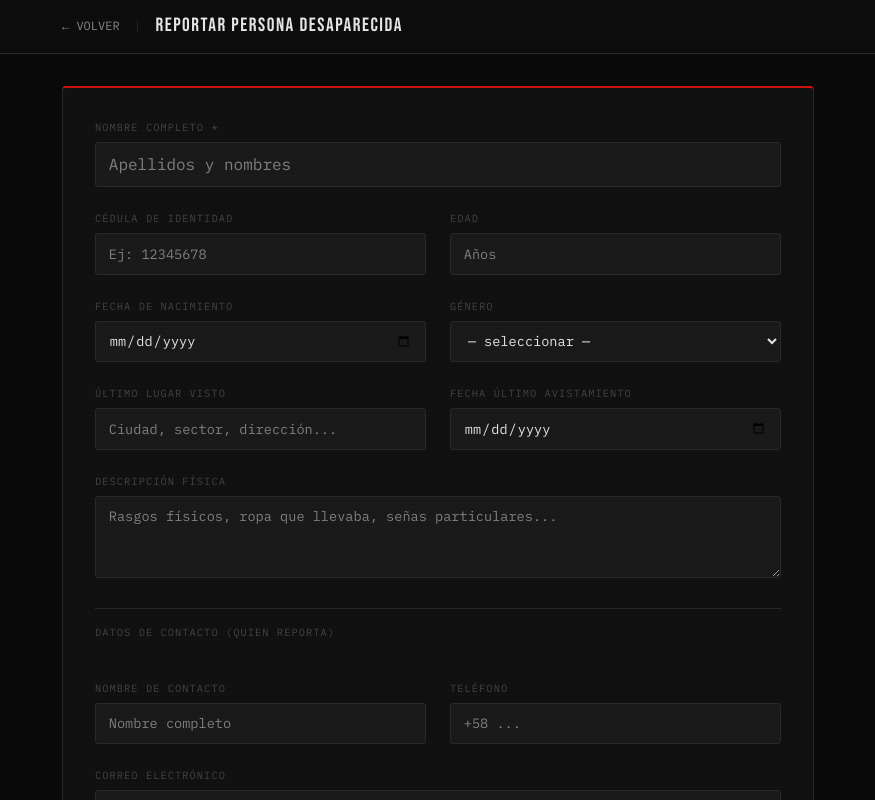
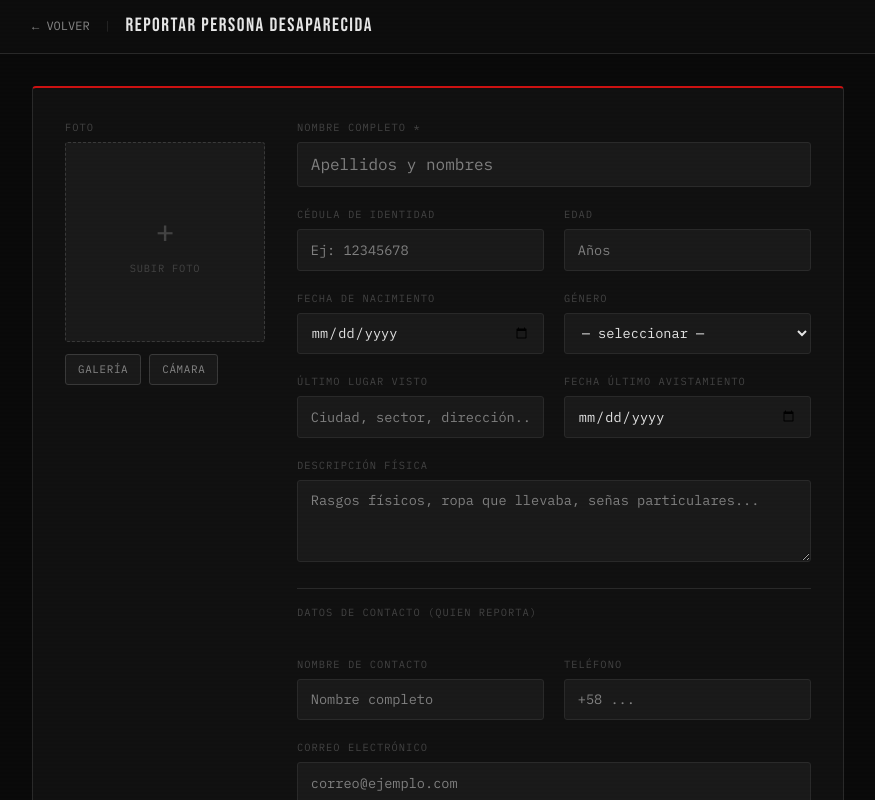
Before and after one commit to CalitoTech/sos-venezuela-data, a Next.js app in the folder web/: page /agregar in a window 1280 px wide. Shown: the top 800 px of the page, without its empty margins (202-1077 px from the left). Built offline with nearby package versions, Linux system fonts and the light colour scheme; no server answers.

Commit message:
Add photo upload component and integrate with form; update environment variables for Cloudinary

```diff
--- a/web/app/agregar/page.tsx
+++ b/web/app/agregar/page.tsx
@@ -1,16 +1,12 @@
+"use client";
+
 import Link from "next/link";
+import { useState } from "react";
+import { useRouter } from "next/navigation";
 import { createPerson } from "@/lib/actions";
+import { PhotoUpload } from "@/components/PhotoUpload";
 
-const field = {
-  label: (s: string) => ({
-    display: "block",
-    fontFamily: "var(--mono)",
-    fontSize: "0.65rem",
-    letterSpacing: "0.1em",
-    color: "var(--text-faint)",
-    marginBottom: "0.4rem",
-  }),
-  input: {
+const fieldStyle = {
   width: "100%",
   background: "var(--bg-input)",
   border: "1px solid var(--border)",
@@ -20,15 +16,35 @@ const field = {
   fontSize: "0.85rem",
   padding: "0.6rem 0.8rem",
   outline: "none",
-  } as React.CSSProperties,
-};
+} as React.CSSProperties;
+
+const labelStyle = {
+  display: "block",
+  fontFamily: "var(--mono)",
+  fontSize: "0.65rem",
+  letterSpacing: "0.1em",
+  color: "var(--text-faint)",
+  marginBottom: "0.4rem",
+} as React.CSSProperties;
 
 export default function AgregarPage() {
+  const [photoUrl, setPhotoUrl] = useState("");
+  const [submitting, setSubmitting] = useState(false);
+  const router = useRouter();
+
+  async function handleSubmit(e: React.FormEvent<HTMLFormElement>) {
+    e.preventDefault();
+    setSubmitting(true);
+    const formData = new FormData(e.currentTarget);
+    if (photoUrl) formData.set("photo_url", photoUrl);
+    await createPerson(formData);
+    router.push("/");
+  }
+
   return (
     <main style={{ minHeight: "100vh" }}>
-      {/* Header */}
       <header style={{ borderBottom: "1px solid var(--border)", background: "#0d0d0d" }}>
-        <div style={{ maxWidth: 800, margin: "0 auto", padding: "0.75rem 1.5rem", display: "flex", alignItems: "center", gap: "1rem" }}>
+        <div style={{ maxWidth: 860, margin: "0 auto", padding: "0.75rem 1.5rem", display: "flex", alignItems: "center", gap: "1rem" }}>
           <Link href="/" style={{ fontFamily: "var(--mono)", fontSize: "0.75rem", color: "var(--text-dim)", textDecoration: "none" }}>
             ← VOLVER
           </Link>
@@ -39,38 +55,46 @@ export default function AgregarPage() {
         </div>
       </header>
 
-      <div style={{ maxWidth: 800, margin: "0 auto", padding: "2rem 1.5rem" }}>
+      <div style={{ maxWidth: 860, margin: "0 auto", padding: "2rem 1.5rem" }}>
         <div style={{
           background: "var(--bg-card)", border: "1px solid var(--border)",
           borderTop: "2px solid var(--red)", borderRadius: 4, padding: "2rem",
         }}>
-          <form action={createPerson}>
-            <div style={{ display: "grid", gridTemplateColumns: "1fr 1fr", gap: "1.5rem" }}>
+          <form onSubmit={handleSubmit}>
+            <div style={{ display: "grid", gridTemplateColumns: "200px 1fr", gap: "2rem", alignItems: "start" }}>
 
-              {/* Full name — full width */}
+              {/* Columna izquierda: foto */}
+              <div>
+                <p style={labelStyle}>FOTO</p>
+                <PhotoUpload onUpload={setPhotoUrl} />
+              </div>
+
+              {/* Columna derecha: campos */}
+              <div style={{ display: "grid", gridTemplateColumns: "1fr 1fr", gap: "1.25rem" }}>
+
                 <div style={{ gridColumn: "1 / -1" }}>
-                <label style={field.label("")}>NOMBRE COMPLETO *</label>
-                <input name="full_name" required placeholder="Apellidos y nombres" style={{ ...field.input, fontSize: "1rem" }} />
+                  <label style={labelStyle}>NOMBRE COMPLETO *</label>
+                  <input name="full_name" required placeholder="Apellidos y nombres" style={{ ...fieldStyle, fontSize: "1rem" }} />
                 </div>
 
                 <div>
-                <label style={field.label("")}>CÉDULA DE IDENTIDAD</label>
-                <input name="cedula" placeholder="Ej: 12345678" style={field.input} />
+                  <label style={labelStyle}>CÉDULA DE IDENTIDAD</label>
+                  <input name="cedula" placeholder="Ej: 12345678" style={fieldStyle} />
                 </div>
 
                 <div>
-                <label style={field.label("")}>EDAD</label>
-                <input name="age" type="number" min={0} max={130} placeholder="Años" style={field.input} />
+                  <label style={labelStyle}>EDAD</label>
+                  <input name="age" type="number" min={0} max={130} placeholder="Años" style={fieldStyle} />
                 </div>
 
                 <div>
-                <label style={field.label("")}>FECHA DE NACIMIENTO</label>
-                <input name="date_of_birth" type="date" style={field.input} />
+                  <label style={labelStyle}>FECHA DE NACIMIENTO</label>
+                  <input name="date_of_birth" type="date" style={fieldStyle} />
                 </div>
 
                 <div>
-                <label style={field.label("")}>GÉNERO</label>
-                <select name="gender" style={{ ...field.input }}>
+                  <label style={labelStyle}>GÉNERO</label>
+                  <select name="gender" style={fieldStyle}>
                     <option value="">— seleccionar —</option>
                     <option value="male">Masculino</option>
                     <option value="female">Femenino</option>
@@ -78,68 +102,62 @@ export default function AgregarPage() {
                 </div>
 
                 <div>
-                <label style={field.label("")}>ÚLTIMO LUGAR VISTO</label>
-                <input name="last_seen_location" placeholder="Ciudad, sector, dirección..." style={field.input} />
+                  <label style={labelStyle}>ÚLTIMO LUGAR VISTO</label>
+                  <input name="last_seen_location" placeholder="Ciudad, sector, dirección..." style={fieldStyle} />
                 </div>
 
                 <div>
-                <label style={field.label("")}>FECHA ÚLTIMO AVISTAMIENTO</label>
-                <input name="last_seen_date" type="date" style={field.input} />
+                  <label style={labelStyle}>FECHA ÚLTIMO AVISTAMIENTO</label>
+                  <input name="last_seen_date" type="date" style={fieldStyle} />
                 </div>
 
-              {/* Description — full width */}
                 <div style={{ gridColumn: "1 / -1" }}>
-                <label style={field.label("")}>DESCRIPCIÓN FÍSICA</label>
+                  <label style={labelStyle}>DESCRIPCIÓN FÍSICA</label>
                   <textarea
                     name="description"
                     rows={3}
                     placeholder="Rasgos físicos, ropa que llevaba, señas particulares..."
-                  style={{ ...field.input, resize: "vertical" }}
+                    style={{ ...fieldStyle, resize: "vertical" }}
                   />
                 </div>
 
-              {/* Divider */}
+                {/* Sección contacto */}
                 <div style={{ gridColumn: "1 / -1", borderTop: "1px solid var(--border)", paddingTop: "1rem" }}>
-                <p style={{ fontFamily: "var(--mono)", fontSize: "0.65rem", color: "var(--text-faint)", letterSpacing: "0.1em", marginBottom: "1rem" }}>
-                  DATOS DE CONTACTO (QUIEN REPORTA)
-                </p>
+                  <p style={{ ...labelStyle, marginBottom: "1rem" }}>DATOS DE CONTACTO (QUIEN REPORTA)</p>
                 </div>
 
                 <div>
-                <label style={field.label("")}>NOMBRE DE CONTACTO</label>
-                <input name="contact_name" placeholder="Nombre completo" style={field.input} />
+                  <label style={labelStyle}>NOMBRE DE CONTACTO</label>
+                  <input name="contact_name" placeholder="Nombre completo" style={fieldStyle} />
                 </div>
 
                 <div>
-                <label style={field.label("")}>TELÉFONO</label>
-                <input name="contact_phone" type="tel" placeholder="+58 ..." style={field.input} />
+                  <label style={labelStyle}>TELÉFONO</label>
+                  <input name="contact_phone" type="tel" placeholder="+58 ..." style={fieldStyle} />
                 </div>
 
                 <div style={{ gridColumn: "1 / -1" }}>
-                <label style={field.label("")}>CORREO ELECTRÓNICO</label>
-                <input name="contact_email" type="email" placeholder="correo@ejemplo.com" style={field.input} />
+                  <label style={labelStyle}>CORREO ELECTRÓNICO</label>
+                  <input name="contact_email" type="email" placeholder="correo@ejemplo.com" style={fieldStyle} />
                 </div>
 
-              {/* Submit */}
                 <div style={{ gridColumn: "1 / -1", marginTop: "0.5rem" }}>
                   <button
                     type="submit"
+                    disabled={submitting}
                     style={{
                       width: "100%",
-                    background: "var(--red)",
-                    color: "#fff",
-                    border: "none",
-                    borderRadius: 3,
-                    fontFamily: "var(--mono)",
-                    fontSize: "0.85rem",
-                    fontWeight: 600,
-                    letterSpacing: "0.1em",
-                    padding: "0.85rem",
-                    cursor: "pointer",
+                      background: submitting ? "#881111" : "var(--red)",
+                      color: "#fff", border: "none", borderRadius: 3,
+                      fontFamily: "var(--mono)", fontSize: "0.85rem",
+                      fontWeight: 600, letterSpacing: "0.1em",
+                      padding: "0.85rem", cursor: submitting ? "not-allowed" : "pointer",
+                      transition: "background 0.15s",
                     }}
                   >
-                  REGISTRAR PERSONA DESAPARECIDA
+                    {submitting ? "REGISTRANDO..." : "REGISTRAR PERSONA DESAPARECIDA"}
                   </button>
+                </div>
               </div>
             </div>
           </form>
--- /dev/null
+++ b/web/components/PhotoUpload.tsx
@@ -0,0 +1,138 @@
+"use client";
+
+import { useState, useRef } from "react";
+
+interface PhotoUploadProps {
+  onUpload: (url: string) => void;
+  currentUrl?: string;
+}
+
+export function PhotoUpload({ onUpload, currentUrl }: PhotoUploadProps) {
+  const [preview, setPreview] = useState<string | null>(currentUrl ?? null);
+  const [uploading, setUploading] = useState(false);
+  const [error, setError] = useState<string | null>(null);
+  const inputRef = useRef<HTMLInputElement>(null);
+
+  async function handleFile(file: File) {
+    setError(null);
+    setUploading(true);
+    setPreview(URL.createObjectURL(file));
+
+    try {
+      const formData = new FormData();
+      formData.append("file", file);
+      formData.append("upload_preset", process.env.NEXT_PUBLIC_CLOUDINARY_UPLOAD_PRESET!);
+
+      const res = await fetch(
+        `https://api.cloudinary.com/v1_1/${process.env.NEXT_PUBLIC_CLOUDINARY_CLOUD_NAME}/image/upload`,
+        { method: "POST", body: formData }
+      );
+
+      if (!res.ok) throw new Error("Error al subir la imagen");
+
+      const data = await res.json();
+      setPreview(data.secure_url);
+      onUpload(data.secure_url);
+    } catch (e) {
+      setError("No se pudo subir la foto. Intenta de nuevo.");
+      setPreview(currentUrl ?? null);
+    } finally {
+      setUploading(false);
+    }
+  }
+
+  return (
+    <div style={{ display: "flex", flexDirection: "column", gap: "0.75rem" }}>
+      {/* Hidden input — acepta archivos y cámara en móvil */}
+      <input
+        ref={inputRef}
+        type="file"
+        accept="image/*"
+        capture="environment"
+        style={{ display: "none" }}
+        onChange={e => { if (e.target.files?.[0]) handleFile(e.target.files[0]); }}
+      />
+
+      {/* Preview o placeholder */}
+      <div
+        onClick={() => !uploading && inputRef.current?.click()}
+        style={{
+          width: "100%", aspectRatio: "1/1", maxWidth: 200,
+          borderRadius: 3, overflow: "hidden",
+          border: `1px dashed ${uploading ? "var(--amber)" : "var(--border-hi)"}`,
+          background: "#1a1a1a",
+          display: "flex", alignItems: "center", justifyContent: "center",
+          cursor: uploading ? "wait" : "pointer",
+          position: "relative",
+          transition: "border-color 0.15s",
+        }}
+      >
+        {preview ? (
+          <img src={preview} alt="Preview" style={{ width: "100%", height: "100%", objectFit: "cover" }} />
+        ) : (
+          <div style={{ textAlign: "center", color: "var(--text-faint)", padding: "1rem" }}>
+            <div style={{ fontSize: "2rem", marginBottom: "0.4rem" }}>+</div>
+            <div style={{ fontFamily: "var(--mono)", fontSize: "0.65rem", letterSpacing: "0.08em" }}>
+              SUBIR FOTO
+            </div>
+          </div>
+        )}
+        {uploading && (
+          <div style={{
+            position: "absolute", inset: 0,
+            background: "rgba(0,0,0,0.6)",
+            display: "flex", alignItems: "center", justifyContent: "center",
+          }}>
+            <span style={{ fontFamily: "var(--mono)", fontSize: "0.7rem", color: "var(--amber)", letterSpacing: "0.1em" }}>
+              SUBIENDO...
+            </span>
+          </div>
+        )}
+      </div>
+
+      {/* Botones */}
+      <div style={{ display: "flex", gap: "0.5rem", flexWrap: "wrap" }}>
+        <button
+          type="button"
+          onClick={() => {
+            if (inputRef.current) {
+              inputRef.current.removeAttribute("capture");
+              inputRef.current.click();
+            }
+          }}
+          disabled={uploading}
+          style={{
+            background: "var(--bg-input)", border: "1px solid var(--border-hi)",
+            borderRadius: 3, color: "var(--text-dim)", fontFamily: "var(--mono)",
+            fontSize: "0.68rem", letterSpacing: "0.06em", padding: "0.4rem 0.75rem",
+            cursor: uploading ? "not-allowed" : "pointer",
+          }}
+        >
+          GALERÍA
+        </button>
+        <button
+          type="button"
+          onClick={() => {
+            if (inputRef.current) {
+              inputRef.current.setAttribute("capture", "environment");
+              inputRef.current.click();
+            }
+          }}
+          disabled={uploading}
+          style={{
+            background: "var(--bg-input)", border: "1px solid var(--border-hi)",
+            borderRadius: 3, color: "var(--text-dim)", fontFamily: "var(--mono)",
+            fontSize: "0.68rem", letterSpacing: "0.06em", padding: "0.4rem 0.75rem",
+            cursor: uploading ? "not-allowed" : "pointer",
+          }}
+        >
+          CÁMARA
+        </button>
+      </div>
+
+      {error && (
+        <p style={{ fontFamily: "var(--mono)", fontSize: "0.68rem", color: "var(--red)" }}>{error}</p>
+      )}
+    </div>
+  );
+}
--- a/web/lib/actions.ts
+++ b/web/lib/actions.ts
@@ -2,7 +2,6 @@
 
 import { pool } from "./db";
 import { revalidatePath } from "next/cache";
-import { redirect } from "next/navigation";
 
 export async function searchPersons(query: string) {
   const client = await pool.connect();
@@ -99,7 +98,6 @@ export async function createPerson(formData: FormData) {
     client.release();
   }
   revalidatePath("/");
-  redirect("/");
 }
 
 export async function updateStatus(id: string, status: string, notes: string) {
--- a/web/package.json
+++ b/web/package.json
@@ -10,6 +10,7 @@
   },
   "dependencies": {
     "@types/pg": "^8.20.0",
+    "cloudinary": "^2.10.0",
     "next": "16.2.9",
     "pg": "^8.22.0",
     "react": "19.2.4",
```
Also changed, not shown: 2 other files (tests, documents, lock files or other folders). Lines whose indentation alone changed are shown as unchanged.
